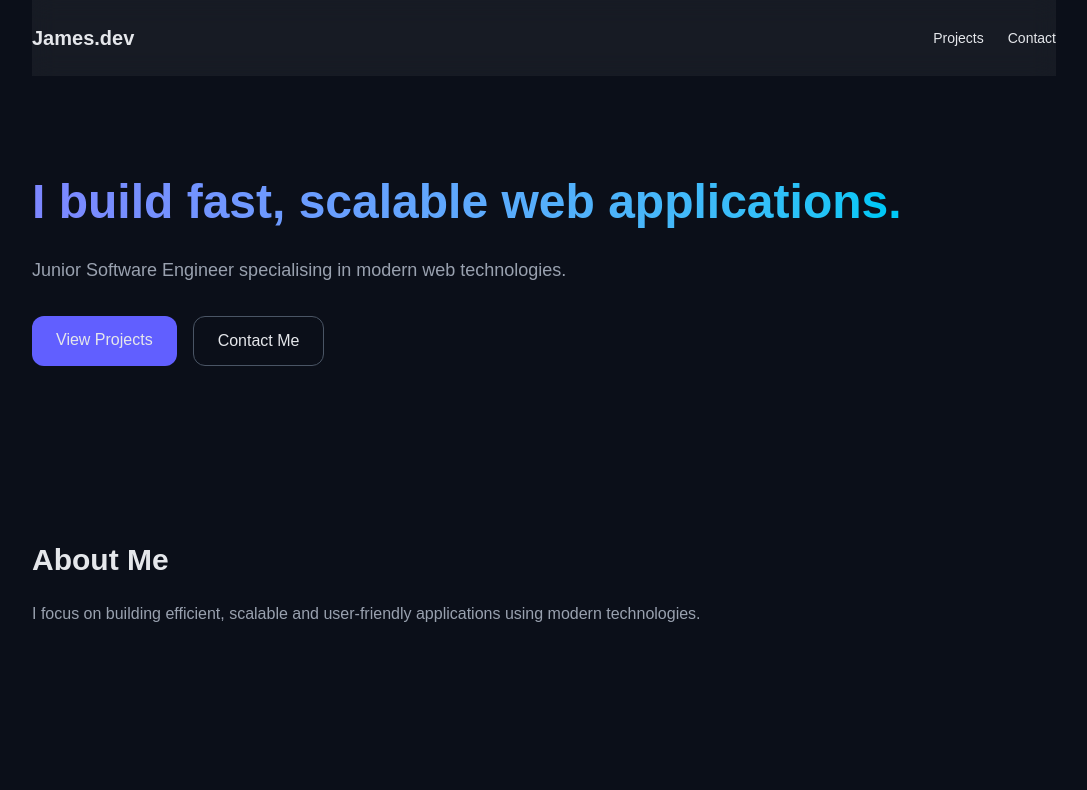
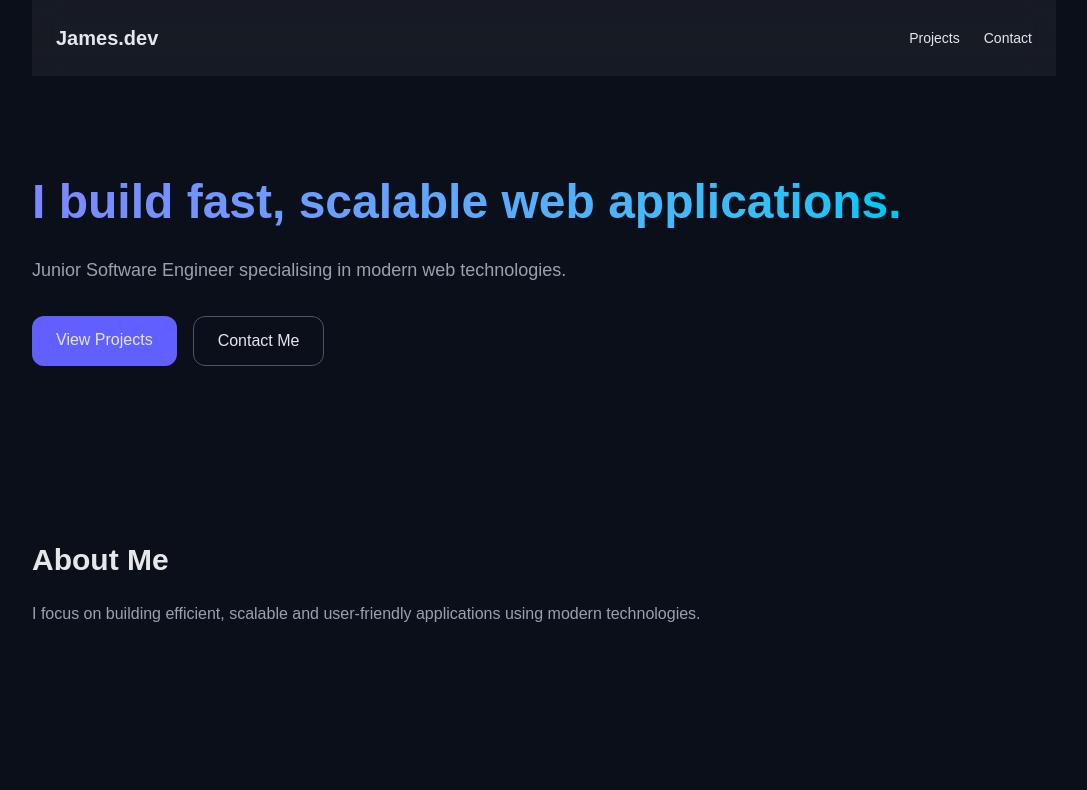
Before and after one commit to karicodeworks/karicodeworks.github.io, a Next.js app: page / in a window 1280 px wide. Shown: the top 790 px of the page, without its empty margins (96-1183 px from the left). Built offline with nearby package versions, Linux system fonts and the light colour scheme.

Commit message:
changed padding on nav

```diff
--- a/app/page.tsx
+++ b/app/page.tsx
@@ -23,7 +23,7 @@ export default function Home() {
     <main className='bg-[#0B0F19] text-gray-200 min-h-screen px-6'>
       <div className='max-w-5xl mx-auto'>
         {/* Navbar */}
-        <nav className='flex justify-between items-center py-6 sticky top-0 backdrop-blur-md bg-white/5'>
+        <nav className='flex justify-between items-center p-6 sticky top-0 backdrop-blur-md bg-white/5'>
           <h1 className='text-xl font-bold'>James.dev</h1>
           <div className='space-x-6 text-sm'>
             <a href='#projects'>Projects</a>
```
